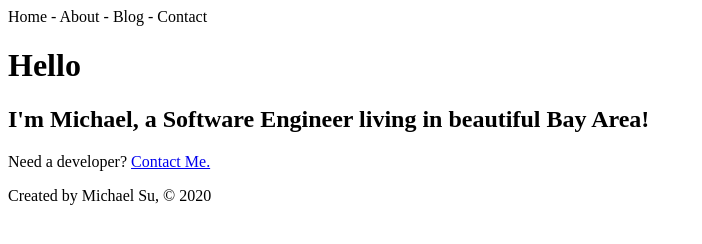
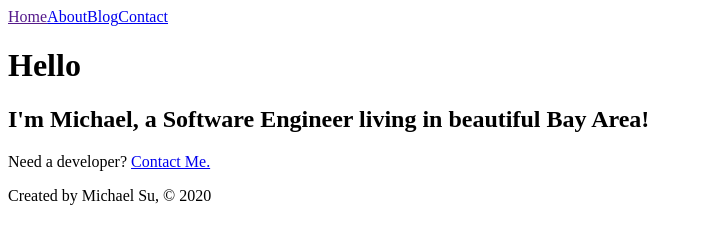
Before and after one commit to miicow/exploring_gatsbyjs, a Gatsby site in the folder gatsby-learning-website/: page / in a window 1280 px wide. Shown: the whole page, without its empty margins (0-702 px from the left). Built offline with nearby package versions, Linux system fonts and the light colour scheme; Gatsby itself is replaced by a stand-in of ours.

Commit message:
update header with Link - navigate through pages

```diff
--- a/gatsby-learning-website/src/components/header.js
+++ b/gatsby-learning-website/src/components/header.js
@@ -1,7 +1,15 @@
 import React from "react"
+import { Link } from "gatsby"
 
 const Header = () => {
-  return <div>Home - About - Blog - Contact</div>
+  return (
+    <div>
+      <Link to="">Home</Link>
+      <Link to="about">About</Link>
+      <Link to="blog">Blog</Link>
+      <Link to="contact">Contact</Link>
+    </div>
+  )
 }
 
 export default Header
```
